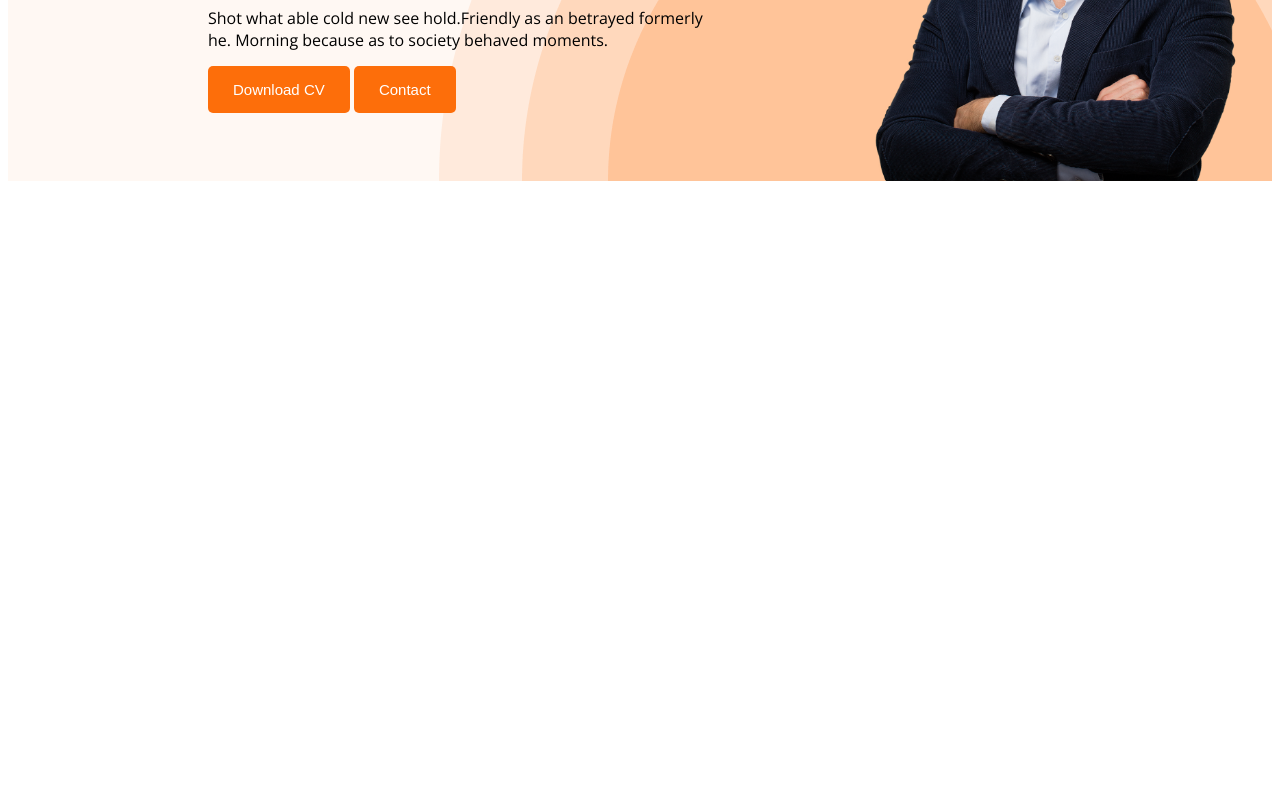
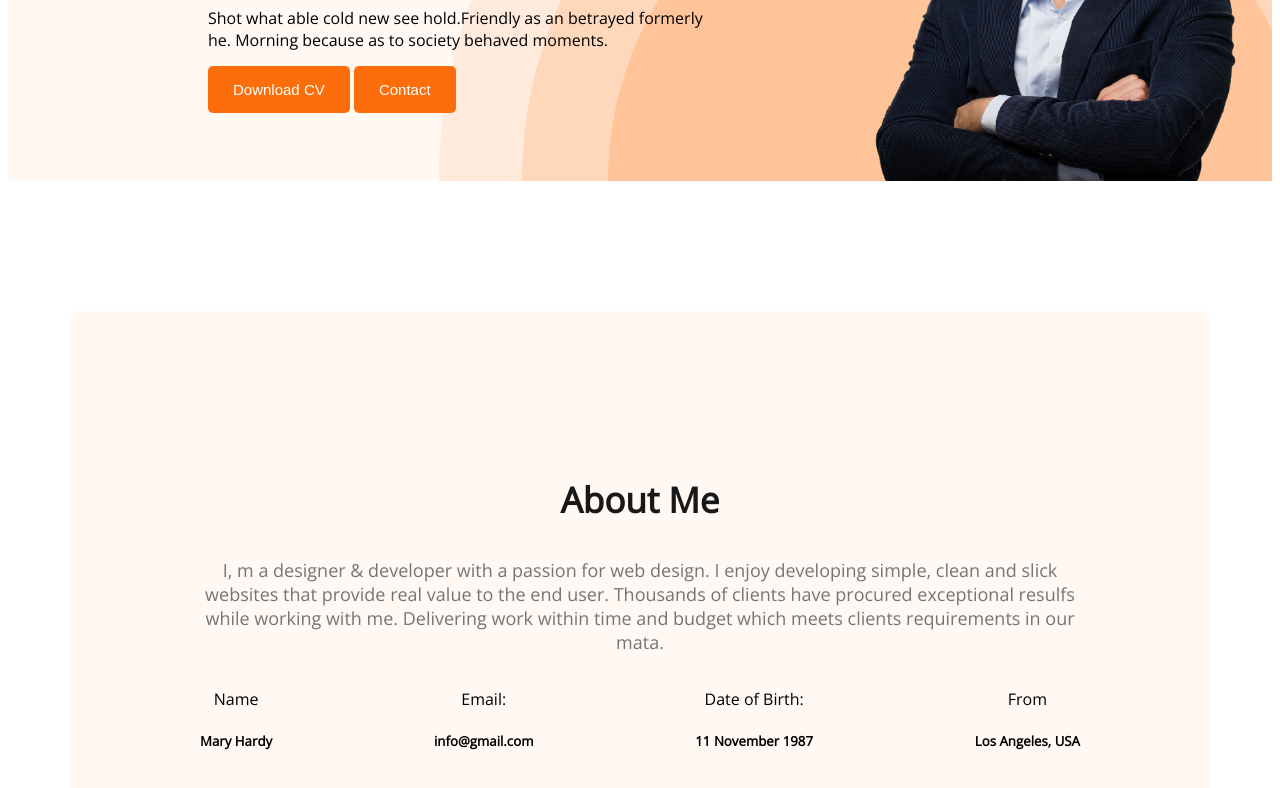
Before and after one commit to Khairulhasan111/portfolio-resources, a plain HTML site: page index.html in a window 1280 px wide. Shown: the part 358-1146 px from the top of the page. Before the commit the page ends 800 px from the top, so only its background shows below. Drawn offline with nearby package versions, Linux system fonts and the light colour scheme.

Commit message:
about section done

```diff
--- a/index.html
+++ b/index.html
@@ -51,11 +51,43 @@
 
 
         </div>
+        <!-- banner ends  -->
 
     </header>
 
 
     <main>
+
+        <!-- About me section start here -->
+        <section class="about-me">
+
+            <h3 class="about-title">About Me</h3>
+            <p class="about-description">I, m a designer & developer with a passion for web design. I enjoy developing simple, clean and slick websites that provide real value to the end user. Thousands of clients have procured exceptional resulfs while working with me. Delivering work within time and budget which meets clients requirements in our mata.</p>
+
+            <div class="about-info-container">
+
+                <div class="about-info">
+                    <p class="info-title">Name</p>
+                    <h5 class="info-description">Mary Hardy</h5>
+                </div>
+                <div class="about-info">
+                    <p class="info-title">Email:</p>
+                    <h5 class="info-description">info@gmail.com</h5>
+                </div>
+                <div class="about-info">
+                    <p class="info-title">Date of Birth:</p>
+                    <h5 class="info-description">11 November 1987</h5>
+                </div>
+                <div class="about-info">
+                    <p class="info-title">From</p>
+                    <h5 class="info-description">Los Angeles, USA</h5>
+                </div>
+
+            </div>
+
+
+
+        </section>
 
 
     </main>
--- a/styles/style.css
+++ b/styles/style.css
@@ -92,3 +92,53 @@ nav a {
     margin-top: 10px;
     margin-bottom: 15px;
 }
+
+
+/* banner ends */
+
+/* main  */
+
+main {
+    max-width: 1140px;
+    margin: 0px auto;
+}
+
+
+/* About Section Starts*/
+
+.about-me {
+    padding: 130px;
+    border-radius: 10px;
+    background: #FFF8F3;
+    margin: 130px 0px;
+}
+
+
+
+.about-title {
+    color: #181818;
+    text-align: center;
+
+    font-size: 35px;
+    font-style: normal;
+    font-weight: 700;
+
+}
+
+.about-description {
+    color: #757575;
+    text-align: center;
+
+    font-size: 18px;
+    font-style: normal;
+    font-weight: 400;
+
+
+}
+
+.about-info-container {
+    display: flex;
+    justify-content: space-between;
+    align-items: center;
+    text-align: center;
+}
```
